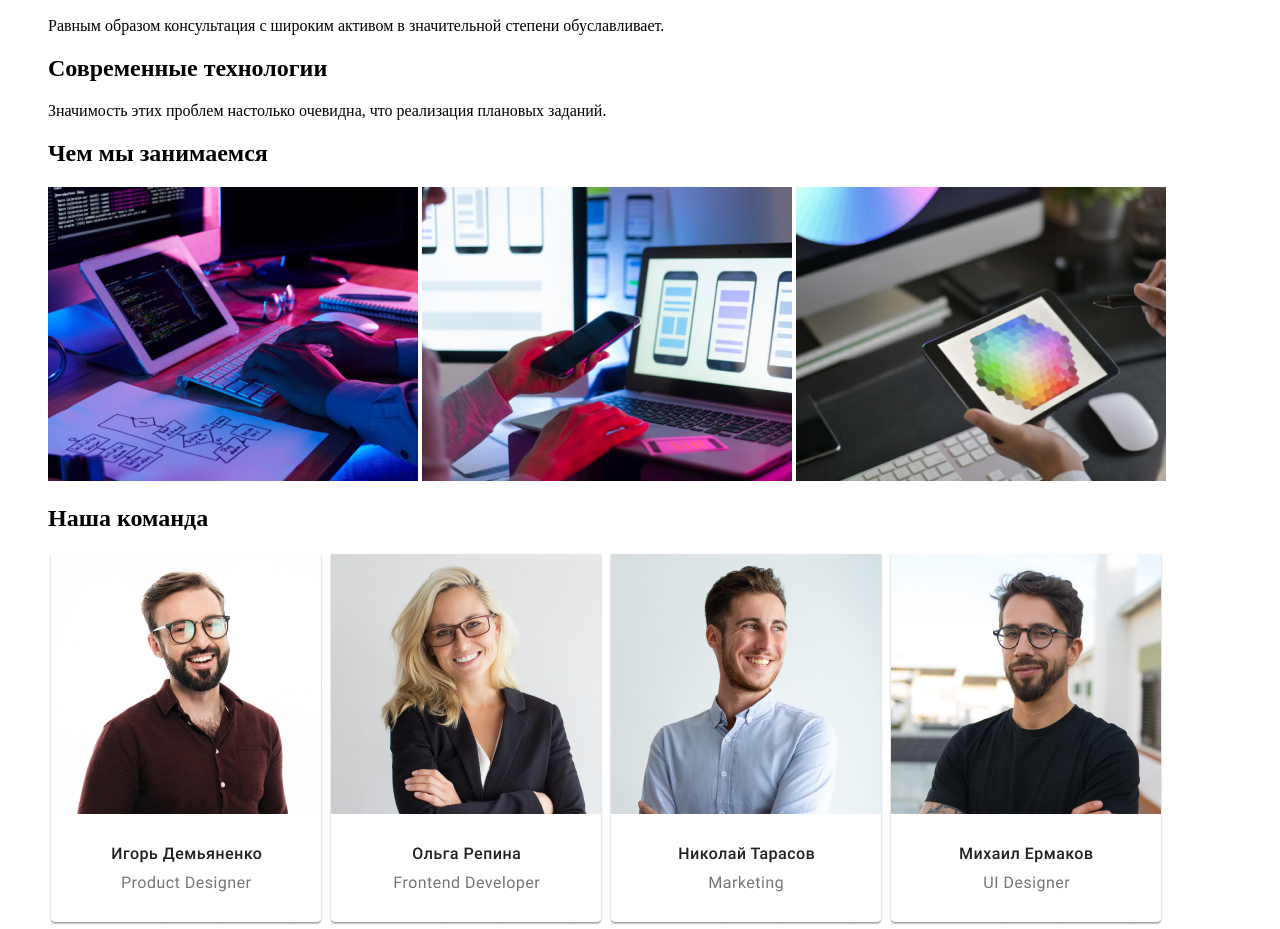
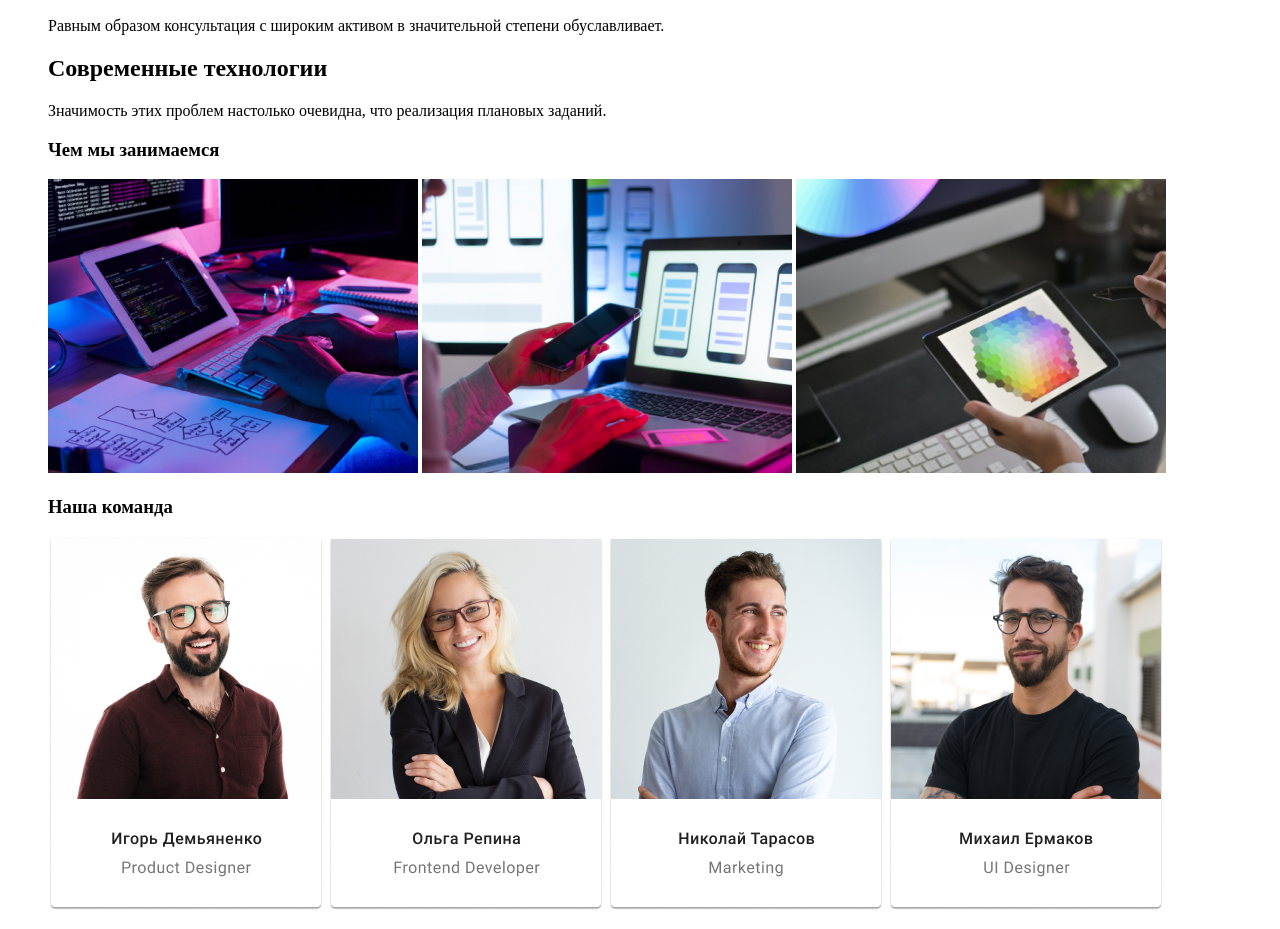
Before and after one commit to Angelina-cat/goit-markup-hw-01, a plain HTML site: page INDEX.HTML in a window 1280 px wide. Shown: the part 480-1409 px from the top of the page. Drawn offline with Linux system fonts and the light colour scheme.

Commit message:
заміна
заміна

```diff
--- a/INDEX.HTML
+++ b/INDEX.HTML
@@ -57,20 +57,22 @@
             <p>Значимость этих проблем настолько очевидна, что реализация плановых заданий.</p>
         </section>
 
-
-        <h2>Чем мы занимаемся</h2>
+        <section>
+        <p><h3>Чем мы занимаемся</h3></p>
 
         <img src="img/img.jpg"alt="comp">
         <img src="img/box 2.jpg"alt="two">
        <img src="img/box 3.jpg"alt="color">
+    </section>
 
-
-            <h2>Наша команда</h2>
+        <section>
+            <p> <h3>Наша команда</h3></p>
 
         <img src="img/team card 1.jpg"alt="one">
         <img src="img/team card 2.jpg"alt="two-two">
         <img src="img/team card 3.jpg"alt="three">
         <img src="img/team card 4.jpg"alt="last">
+    </section>
 
     </main>
     <footer>
```
